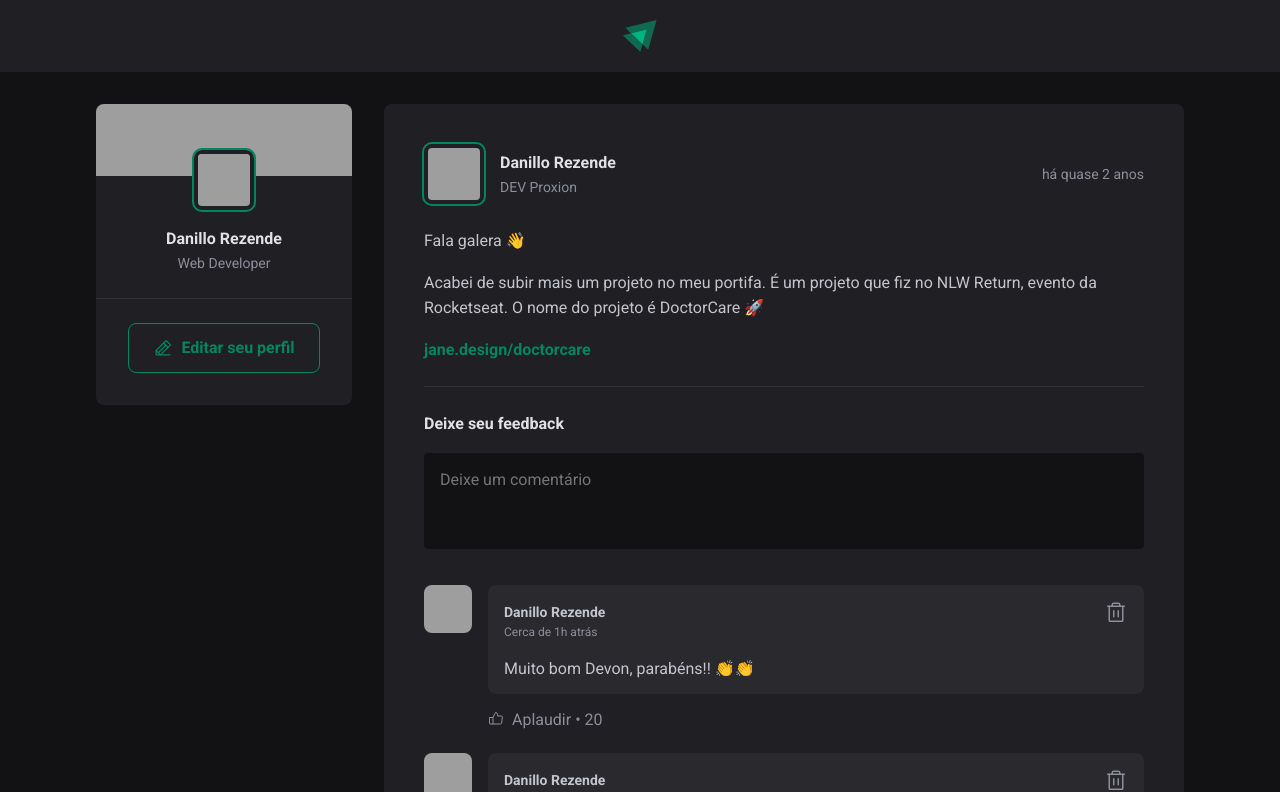
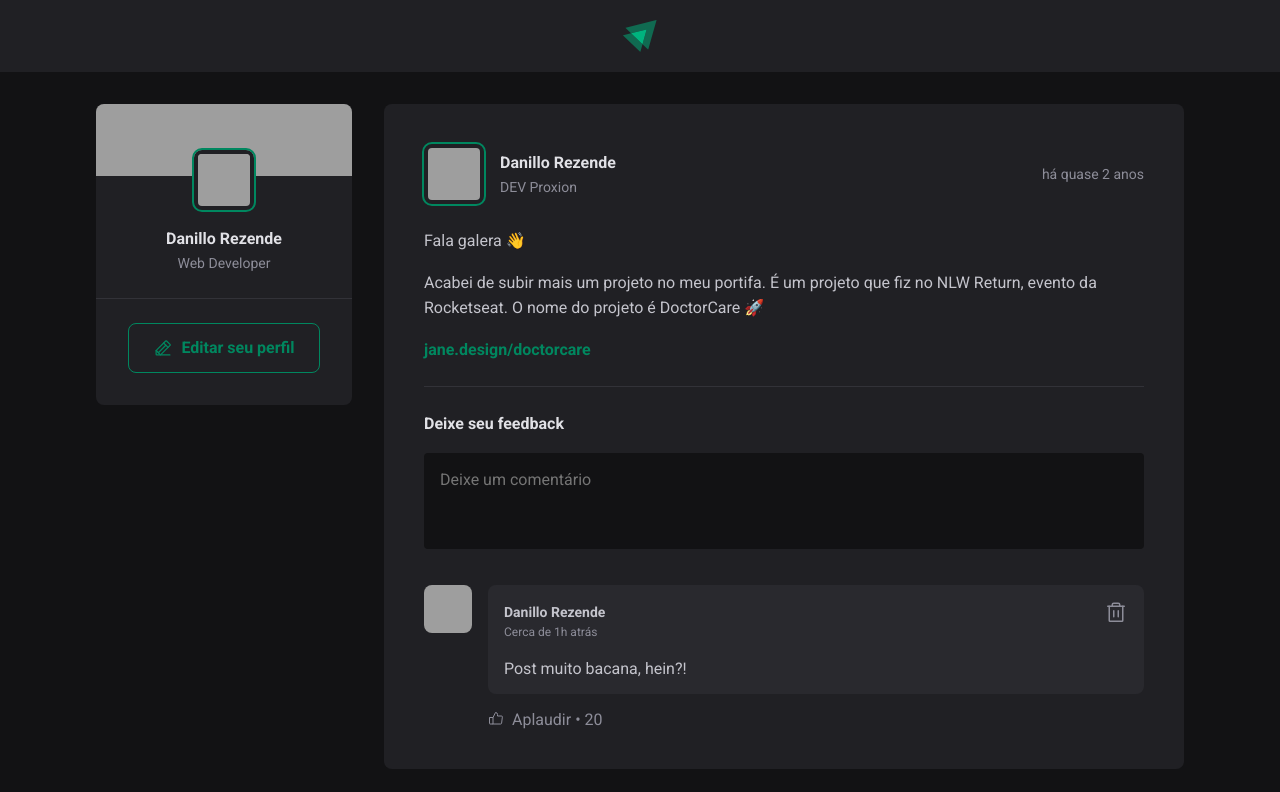
Before and after one commit to DanilloRezende/01-react_ignite_2023, a React (Vite) app in the folder 01-fundamentos-reactjs/: page / in a window 1280 px wide. Shown: the top 792 px of the page. Built offline with nearby package versions, Linux system fonts and the light colour scheme; grey boxes are pictures that could not be loaded.

Commit message:
Inserindo comentários (Programação declarativa)

```diff
--- a/01-fundamentos-reactjs/src/components/Comment.jsx
+++ b/01-fundamentos-reactjs/src/components/Comment.jsx
@@ -1,9 +1,10 @@
+/* eslint-disable react/prop-types */
 import styles from './Comment.module.css';
 import { Avatar } from './Avatar';
 
 import { ThumbsUp, Trash } from 'phosphor-react';
 
-export function Comment() {
+export function Comment({ content }) {
   return (
     <div className={styles.comment}>
       <Avatar hasBorder={false} src="https://github.com/DanilloRezende.png" alt="" />
@@ -21,7 +22,7 @@
             </button>
           </header>
 
-          <p>Muito bom Devon, parabéns!! 👏👏</p>
+          <p>{content}</p>
         </div>
 
         <footer>
--- a/01-fundamentos-reactjs/src/components/Post.jsx
+++ b/01-fundamentos-reactjs/src/components/Post.jsx
@@ -12,9 +12,10 @@
 export function Post({ author, publishedAt, content }) {
 
   const [comments, setComments] = useState([
-    1,
-    2,
+    'Post muito bacana, hein?!'
   ]);
+
+  const [newCommentText, setNewCommentText] = useState('');
 
   const publishedDateFormatted = format(publishedAt, "d 'de' LLLL 'às' HH:mm'h'", {
     locale: ptBR,
@@ -28,7 +29,12 @@
   function handleCrateNewComment() {
     event.preventDefault()
 
-    setComments([...comments, comments.length + 1]);
+    setComments([...comments, newCommentText]);
+    setNewCommentText('');
+  }
+
+  function handleNewCommentChange() {
+    setNewCommentText(event.target.value);
   }
 
   return (
@@ -61,7 +67,10 @@
         <strong>Deixe seu feedback</strong>
 
         <textarea
+          name="comment"
           placeholder="Deixe um comentário"
+          value={newCommentText}
+          onChange={handleNewCommentChange}
         />
 
         <footer>
@@ -71,7 +80,7 @@
 
       <div className={styles.commentList}>
         {comments.map(comment => {
-            return <Comment />
+          return <Comment content={comment} />
           })}
       </div>
     </article>
```
